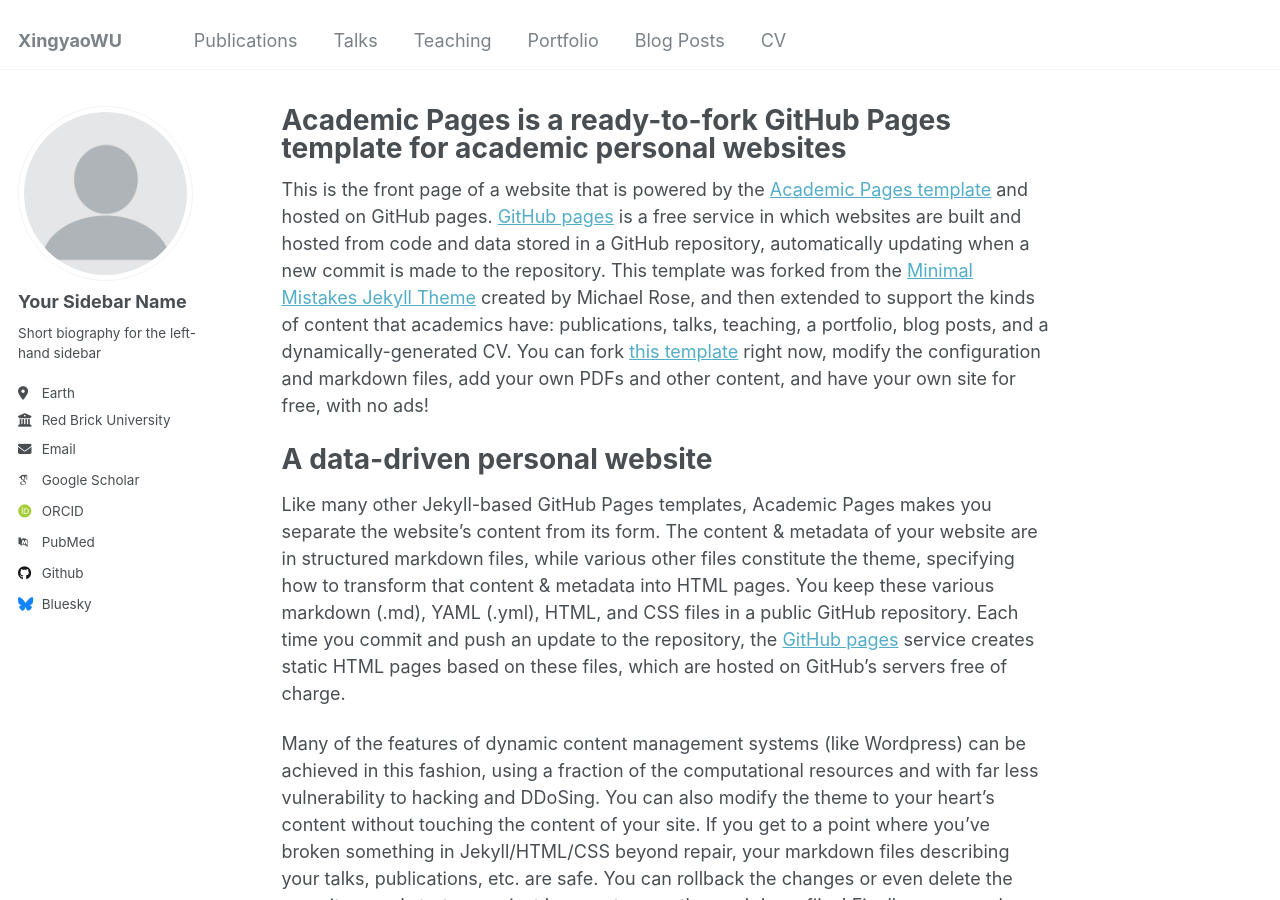
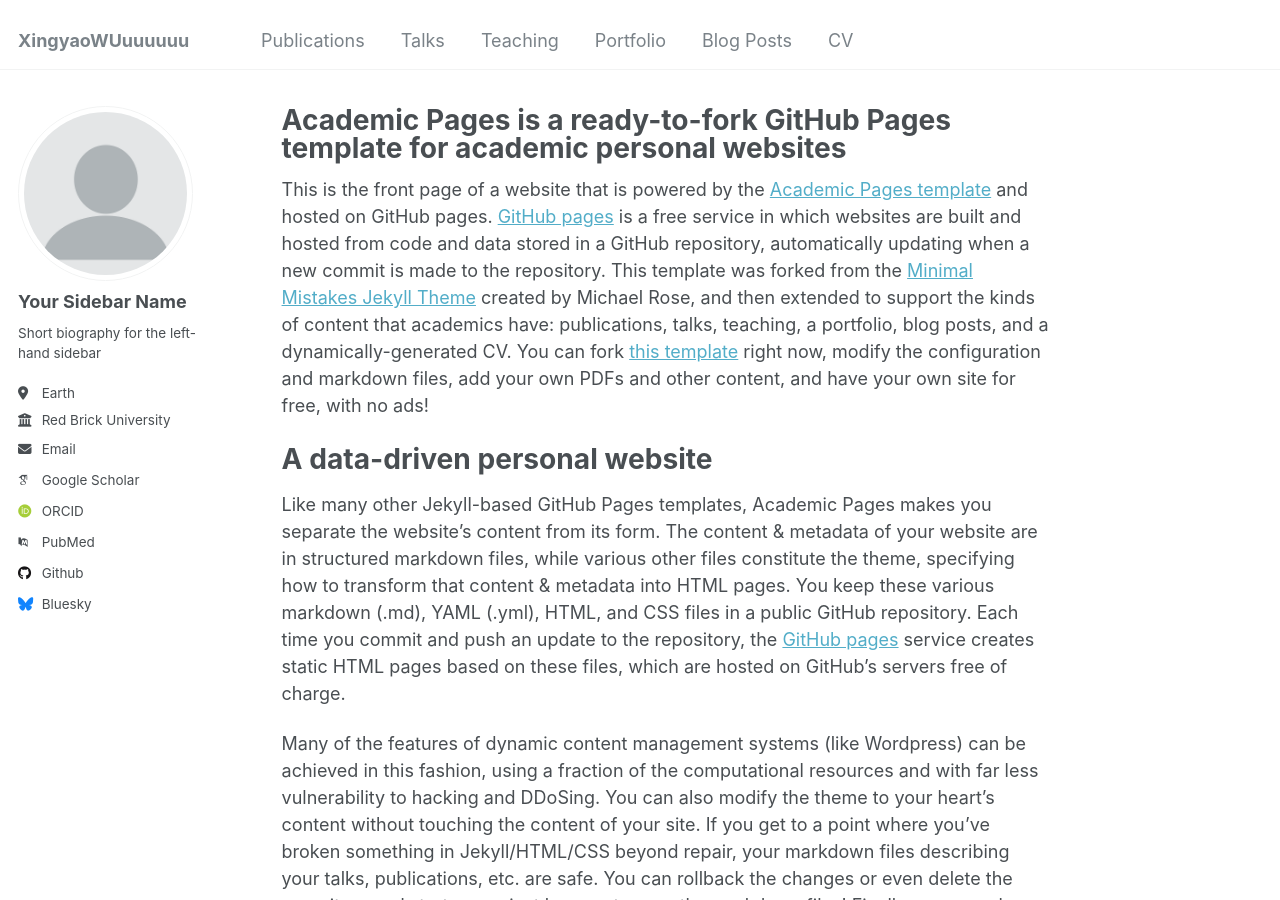
Before and after one commit to XingyaoWU-w/XingyaoWU-w.github.io, a Jekyll site: the page built from _pages/about.md, in a window 1280 px wide and 900 px high. Built offline with Jekyll 4.4.1, drawn with Linux system fonts in a browser that asks for light colours; some web fonts are replaced.

Commit message:
Update _config.yml

```diff
--- a/_config.yml
+++ b/_config.yml
@@ -8,7 +8,7 @@
 
 # Basic Site Settings
 locale                   : "MA-US"
-title                    : "XingyaoWU "
+title                    : "XingyaoWUuuuuuu"
 title_separator          : "-"
 name                     : &name "XingyaoWU"
 description              : &description "personal description"
```
